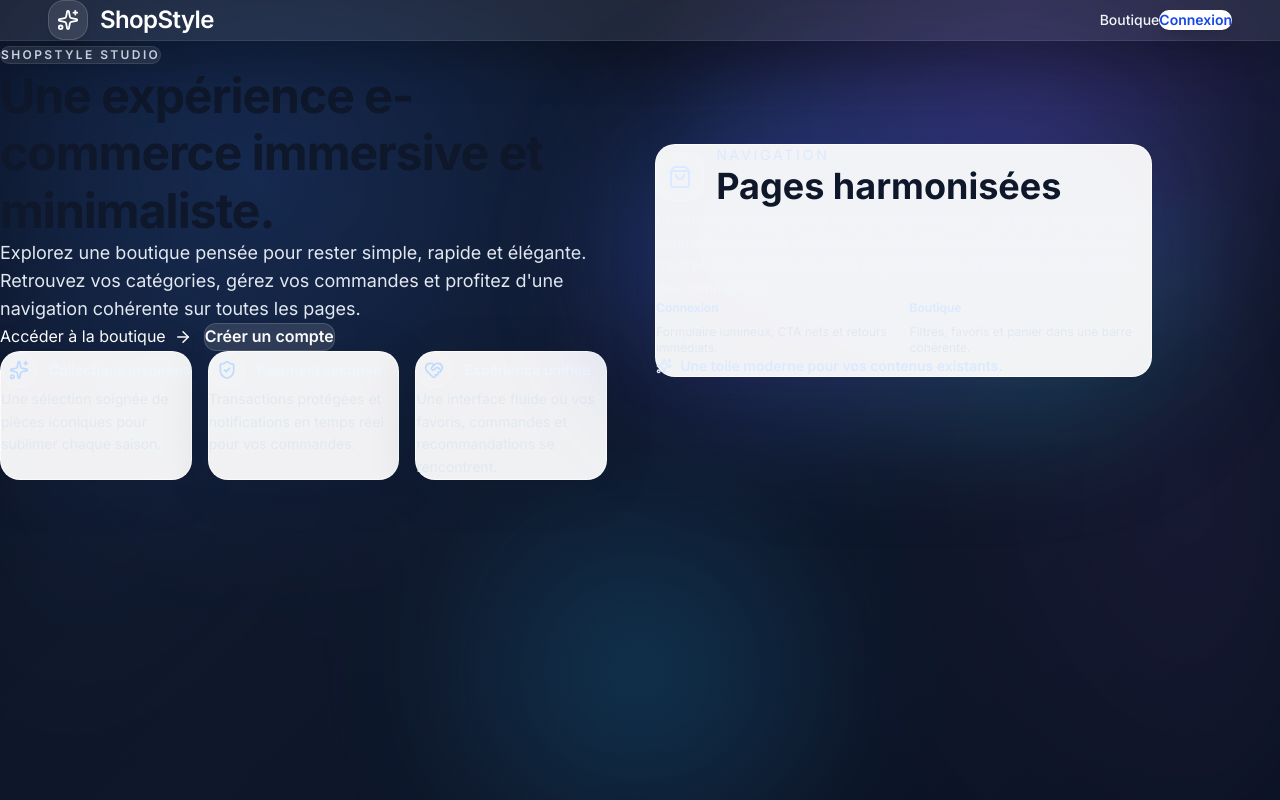
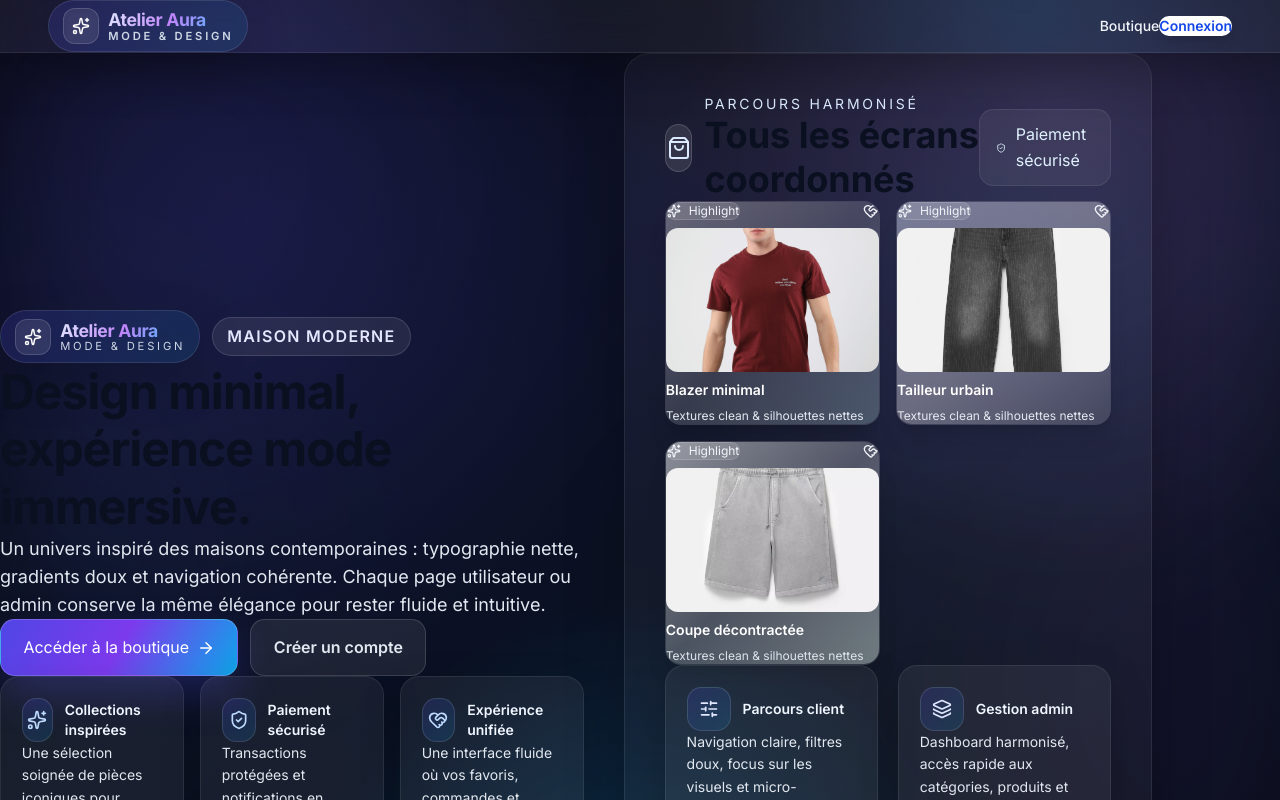
Before and after one commit to JaouharAissa/NextJS-Ecommerce-application, a Next.js app: page / in a window 1280 px wide. Shown: the top 800 px of the page. Built offline with nearby package versions, Linux system fonts and the light colour scheme.

Commit message:
Create cohesive fashion-forward landing design

```diff
--- a/src/app/components/AdminNavbar.tsx
+++ b/src/app/components/AdminNavbar.tsx
@@ -10,10 +10,10 @@ import {
   ClipboardList,
   MessageSquare,
   LogOut,
-  Shield,
   Menu,
   X,
 } from "lucide-react";
+import LogoMark from "./LogoMark";
 
 const adminLinks = [
   { href: "/dashboard", label: "Dashboard", icon: LayoutDashboard },
@@ -53,28 +53,22 @@ export default function AdminNavbar() {
   };
 
   return (
-    <nav className="fixed top-0 left-0 right-0 z-50 bg-white border-b border-gray-200 shadow-sm">
+    <nav className="fixed top-0 left-0 right-0 z-50 glass-nav">
       <div className="container-main">
         <div className="flex items-center justify-between h-16 lg:h-20">
           <Link href="/dashboard" className="flex items-center gap-3">
-            <div className="flex items-center justify-center w-10 h-10 rounded-lg bg-blue-600">
-              <Shield className="text-white" size={22} />
-            </div>
-            <div className="flex flex-col leading-tight">
-              <span className="text-xs font-semibold text-gray-500 uppercase tracking-wider">Administration</span>
-              <span className="text-lg font-bold text-gray-900">ShopStyle</span>
-            </div>
+            <LogoMark size="sm" className="shadow-lg" />
           </Link>
 
-          <div className="hidden lg:flex items-center gap-2">
+          <div className="hidden lg:flex items-center gap-2 text-white">
             {adminLinks.map(({ href, label, icon: Icon }) => (
               <Link
                 key={href}
                 href={href}
-                className={`flex items-center gap-2 px-4 py-2.5 rounded-lg text-sm font-medium transition-colors ${
+                className={`flex items-center gap-2 px-4 py-2.5 rounded-lg text-sm font-medium transition-colors border border-white/10 ${
                   isActive(pathname, href)
-                    ? "bg-blue-600 text-white shadow-md"
-                    : "text-gray-700 hover:bg-gray-100"
+                    ? "bg-white/20 text-white shadow-md"
+                    : "text-slate-100 hover:bg-white/10"
                 }`}
               >
                 <Icon size={18} />
@@ -84,10 +78,10 @@ export default function AdminNavbar() {
           </div>
 
           <div className="hidden lg:flex items-center gap-4">
-            <span className="text-sm text-gray-600">Admin</span>
+            <span className="text-sm text-slate-100">Admin</span>
             <button
               onClick={handleLogout}
-              className="flex items-center gap-2 bg-red-600 hover:bg-red-700 text-white px-4 py-2 rounded-lg text-sm font-semibold transition-colors"
+              className="flex items-center gap-2 bg-white text-blue-700 px-4 py-2 rounded-lg text-sm font-semibold transition-colors shadow-lg"
             >
               <LogOut size={16} />
               Déconnexion
@@ -95,7 +89,7 @@ export default function AdminNavbar() {
           </div>
 
           <button
-            className="lg:hidden text-gray-700 p-2"
+            className="lg:hidden text-white p-2 border border-white/15 rounded-xl bg-white/10"
             onClick={() => setOpen(!open)}
             aria-label="Ouvrir le menu admin"
           >
@@ -104,16 +98,16 @@ export default function AdminNavbar() {
         </div>
 
         {open && (
-          <div className="lg:hidden border-t border-gray-200 bg-white">
+          <div className="lg:hidden border-t border-white/10 bg-slate-900/60 backdrop-blur">
             <div className="px-4 py-4 space-y-2">
               {adminLinks.map(({ href, label, icon: Icon }) => (
                 <Link
                   key={href}
                   href={href}
-                  className={`flex items-center gap-3 px-4 py-3 rounded-lg text-sm font-medium transition-colors ${
+                  className={`flex items-center gap-3 px-4 py-3 rounded-lg text-sm font-medium transition-colors border border-white/10 ${
                     isActive(pathname, href)
-                      ? "bg-blue-600 text-white"
-                      : "text-gray-700 hover:bg-gray-100"
+                      ? "bg-white/20 text-white"
+                      : "text-slate-100 hover:bg-white/10"
                   }`}
                   onClick={() => setOpen(false)}
                 >
@@ -126,7 +120,7 @@ export default function AdminNavbar() {
                   setOpen(false);
                   handleLogout();
                 }}
-                className="w-full flex items-center justify-center gap-2 bg-red-600 hover:bg-red-700 text-white px-4 py-3 rounded-lg text-sm font-semibold transition-colors mt-2"
+                className="w-full flex items-center justify-center gap-2 bg-white text-blue-700 px-4 py-3 rounded-lg text-sm font-semibold transition-colors mt-2"
               >
                 <LogOut size={16} />
                 Déconnexion
--- /dev/null
+++ b/src/app/components/LogoMark.tsx
@@ -0,0 +1,29 @@
+"use client";
+
+import { Sparkles } from "lucide-react";
+
+interface LogoMarkProps {
+  readonly size?: "sm" | "md" | "lg";
+  readonly showTagline?: boolean;
+  readonly className?: string;
+}
+
+export default function LogoMark({ size = "md", showTagline = true, className }: LogoMarkProps) {
+  const sizing = {
+    sm: "gap-2 px-2.5 py-2 text-sm",
+    md: "gap-3 px-3 py-2.5",
+    lg: "gap-3.5 px-3.5 py-3 text-lg",
+  }[size];
+
+  return (
+    <span className={["logo-mark", sizing, className].filter(Boolean).join(" ")}>
+      <span className="inline-flex items-center justify-center w-9 h-9 rounded-xl bg-white/10 border border-white/15 shadow-inner">
+        <Sparkles size={size === "lg" ? 22 : 18} />
+      </span>
+      <span className="logotype">
+        <span className="brand-name">Atelier Aura</span>
+        {showTagline && <span className="brand-tagline">Mode &amp; design</span>}
+      </span>
+    </span>
+  );
+}
--- a/src/app/components/Navbar.tsx
+++ b/src/app/components/Navbar.tsx
@@ -3,7 +3,8 @@
 import Link from "next/link";
 import { useRouter } from "next/navigation";
 import { useEffect, useState } from "react";
-import { Sparkles, LogOut, Menu, X, ListOrdered, LayoutDashboard } from "lucide-react";
+import { LogOut, Menu, X, ListOrdered, LayoutDashboard } from "lucide-react";
+import LogoMark from "./LogoMark";
 
 type NavbarProps = {
   readonly links: readonly { readonly name: string; readonly href: string }[];
@@ -41,10 +42,7 @@ export default function Navbar({ links }: NavbarProps) {
     <nav className="sticky top-0 z-50 glass-nav">
       <div className="container-main py-3 md:py-4 flex items-center justify-between gap-4">
         <Link href="/" className="flex items-center gap-3 text-xl md:text-2xl font-semibold tracking-tight text-white">
-          <span className="inline-flex items-center justify-center w-10 h-10 rounded-2xl bg-white/10 border border-white/15 shadow-lg">
-            <Sparkles size={22} />
-          </span>
-          ShopStyle
+          <LogoMark size="md" />
         </Link>
 
         {/* Menu Desktop */}
--- a/src/app/globals.css
+++ b/src/app/globals.css
@@ -3,18 +3,19 @@
 
 :root {
   /* Refined palette */
-  --primary: #2563eb;
-  --primary-strong: #1d4ed8;
-  --accent: #a855f7;
+  --primary: #4f46e5;
+  --primary-strong: #312e81;
+  --accent: #c084fc;
   --accent-soft: #e9d5ff;
-  --ink-900: #0f172a;
-  --ink-700: #1f2937;
-  --ink-500: #475569;
-  --ink-300: #cbd5e1;
-  --surface: #0b1224;
-  --panel: #0f172a;
+  --ink-900: #0b1021;
+  --ink-700: #1f2a44;
+  --ink-500: #5b6b83;
+  --ink-300: #cdd7e5;
+  --surface: #060914;
+  --panel: #0b1224;
   --card: #0f172a;
   --muted: #c7d2fe;
+  --muted-2: #f3f4ff;
   --glow: rgba(99, 102, 241, 0.15);
   --glass: rgba(255, 255, 255, 0.04);
 
@@ -46,10 +47,10 @@
 }
 
 body {
-  background: radial-gradient(circle at 20% 20%, rgba(59, 130, 246, 0.09), transparent 35%),
-    radial-gradient(circle at 80% 0%, rgba(168, 85, 247, 0.12), transparent 30%),
-    radial-gradient(circle at 50% 80%, rgba(56, 189, 248, 0.08), transparent 25%),
-    linear-gradient(135deg, #0b1224 0%, #0f172a 45%, #0b1224 100%);
+  background: radial-gradient(circle at 20% 20%, rgba(79, 70, 229, 0.16), transparent 36%),
+    radial-gradient(circle at 82% 10%, rgba(192, 132, 252, 0.12), transparent 32%),
+    radial-gradient(circle at 50% 80%, rgba(14, 165, 233, 0.12), transparent 28%),
+    linear-gradient(145deg, #05060b 0%, #0b1224 55%, #060914 100%);
   color: #e2e8f0;
   font-family: 'Inter', -apple-system, BlinkMacSystemFont, 'Segoe UI', sans-serif;
   font-size: 16px;
@@ -91,11 +92,11 @@ body {
   position: absolute;
   inset: 0;
   pointer-events: none;
-  background: radial-gradient(circle at 20% 20%, rgba(59, 130, 246, 0.18), transparent 35%),
-    radial-gradient(circle at 80% 10%, rgba(99, 102, 241, 0.18), transparent 30%),
-    radial-gradient(circle at 50% 80%, rgba(14, 165, 233, 0.18), transparent 30%);
-  filter: blur(60px);
-  opacity: 0.7;
+  background: radial-gradient(circle at 12% 15%, rgba(99, 102, 241, 0.16), transparent 38%),
+    radial-gradient(circle at 85% 15%, rgba(192, 132, 252, 0.14), transparent 32%),
+    radial-gradient(circle at 50% 85%, rgba(34, 211, 238, 0.12), transparent 28%);
+  filter: blur(70px);
+  opacity: 0.75;
 }
 
 .page-shell::after {
@@ -103,6 +104,148 @@ body {
     radial-gradient(circle at 100% 60%, rgba(168, 85, 247, 0.15), transparent 30%);
   mix-blend-mode: screen;
   opacity: 0.5;
+}
+
+.logo-mark {
+  display: inline-flex;
+  align-items: center;
+  gap: 0.6rem;
+  padding: 0.45rem 0.85rem;
+  border-radius: 999px;
+  background: linear-gradient(120deg, rgba(79, 70, 229, 0.2), rgba(14, 165, 233, 0.12));
+  border: 1px solid rgba(255, 255, 255, 0.1);
+  box-shadow: 0 18px 50px rgba(0, 0, 0, 0.18);
+}
+
+.logo-mark .logotype {
+  display: flex;
+  flex-direction: column;
+  line-height: 1.1;
+}
+
+.logo-mark .brand-name {
+  font-size: 1.1rem;
+  font-weight: 800;
+  letter-spacing: -0.02em;
+  background: linear-gradient(120deg, #e0e7ff, #c084fc, #38bdf8);
+  -webkit-background-clip: text;
+  color: transparent;
+}
+
+.logo-mark .brand-tagline {
+  font-size: 0.7rem;
+  text-transform: uppercase;
+  letter-spacing: 0.25em;
+  color: #cdd7e5;
+}
+
+.badge-soft {
+  display: inline-flex;
+  align-items: center;
+  gap: 0.4rem;
+  padding: 0.35rem 0.9rem;
+  border-radius: 999px;
+  background: rgba(255, 255, 255, 0.08);
+  border: 1px solid rgba(255, 255, 255, 0.12);
+  color: #e5e7ff;
+  font-weight: 600;
+  letter-spacing: 0.08em;
+  text-transform: uppercase;
+}
+
+.btn-primary {
+  background: linear-gradient(120deg, #4f46e5, #7c3aed, #0ea5e9);
+  color: white;
+  border: 1px solid rgba(255, 255, 255, 0.18);
+  border-radius: 0.9rem;
+  padding: 0.9rem 1.4rem;
+  transition: all 0.25s ease;
+  box-shadow: 0 18px 40px rgba(79, 70, 229, 0.25);
+}
+
+.btn-primary:hover {
+  transform: translateY(-2px) scale(1.01);
+  box-shadow: 0 20px 55px rgba(124, 58, 237, 0.35);
+}
+
+.btn-ghost {
+  padding: 0.9rem 1.4rem;
+  border-radius: 0.9rem;
+  background: rgba(255, 255, 255, 0.08);
+  border: 1px solid rgba(255, 255, 255, 0.14);
+  color: #e2e8f0;
+  transition: all 0.25s ease;
+}
+
+.btn-ghost:hover {
+  transform: translateY(-2px);
+  border-color: rgba(255, 255, 255, 0.2);
+}
+
+.section-shell {
+  position: relative;
+  border-radius: 1.6rem;
+  padding: 2.5rem;
+  background: rgba(255, 255, 255, 0.04);
+  border: 1px solid rgba(255, 255, 255, 0.08);
+  box-shadow: 0 25px 60px rgba(0, 0, 0, 0.24);
+  overflow: hidden;
+}
+
+.section-shell::before {
+  content: "";
+  position: absolute;
+  inset: 0;
+  background: radial-gradient(circle at 20% 20%, rgba(79, 70, 229, 0.08), transparent 35%),
+    radial-gradient(circle at 80% 20%, rgba(14, 165, 233, 0.08), transparent 30%);
+  opacity: 0.7;
+}
+
+.section-shell > * {
+  position: relative;
+  z-index: 1;
+}
+
+.panel-grid {
+  display: grid;
+  gap: 1.25rem;
+}
+
+@media (min-width: 768px) {
+  .panel-grid {
+    grid-template-columns: repeat(2, minmax(0, 1fr));
+  }
+}
+
+.card-soft {
+  background: rgba(255, 255, 255, 0.06);
+  border: 1px solid rgba(255, 255, 255, 0.08);
+  border-radius: 1.2rem;
+  padding: 1.3rem;
+  box-shadow: 0 15px 40px rgba(0, 0, 0, 0.18);
+}
+
+.icon-pill {
+  display: inline-flex;
+  align-items: center;
+  justify-content: center;
+  width: 2.75rem;
+  height: 2.75rem;
+  border-radius: 0.9rem;
+  background: linear-gradient(135deg, rgba(79, 70, 229, 0.18), rgba(14, 165, 233, 0.14));
+  border: 1px solid rgba(255, 255, 255, 0.12);
+  color: #e0e7ff;
+}
+
+.stat-blend {
+  display: inline-flex;
+  align-items: center;
+  gap: 0.6rem;
+  padding: 0.75rem 1rem;
+  border-radius: 0.9rem;
+  background: rgba(255, 255, 255, 0.06);
+  border: 1px solid rgba(255, 255, 255, 0.08);
+  color: #e0f2fe;
 }
 
 /* Content wrapper */
@@ -216,9 +359,12 @@ html {
 }
 
 .glass-nav {
-  background: rgba(255, 255, 255, 0.08);
+  background: radial-gradient(circle at 20% 20%, rgba(79, 70, 229, 0.12), transparent 30%),
+    radial-gradient(circle at 80% 0%, rgba(14, 165, 233, 0.12), transparent 30%),
+    rgba(255, 255, 255, 0.05);
   border-bottom: 1px solid rgba(255, 255, 255, 0.08);
   box-shadow: 0 12px 50px rgba(0, 0, 0, 0.28);
+  backdrop-filter: blur(18px);
 }
 
 .glass-button {
--- a/src/app/page.tsx
+++ b/src/app/page.tsx
@@ -1,7 +1,18 @@
 "use client";
 
 import Link from "next/link";
-import { ArrowRight, ShieldCheck, Sparkles, ShoppingBag, HeartHandshake } from "lucide-react";
+import Image from "next/image";
+import {
+  ArrowRight,
+  ShieldCheck,
+  Sparkles,
+  ShoppingBag,
+  HeartHandshake,
+  Layers,
+  SlidersHorizontal,
+  Palette,
+} from "lucide-react";
+import LogoMark from "./components/LogoMark";
 
 const highlights = [
   {
@@ -21,48 +32,77 @@ const highlights = [
   },
 ];
 
+const productShowcase = [
+  {
+    name: "Blazer minimal",
+    image: "/uploads/1764162011711-65024461-8_U2_A0307_fa368d5921.jpg",
+    tone: "from-white/30 via-white/10 to-cyan-100/20",
+  },
+  {
+    name: "Tailleur urbain",
+    image: "/uploads/1764162242266-963892956-07687575833-A6M.webp",
+    tone: "from-indigo-100/40 via-purple-50/30 to-white/10",
+  },
+  {
+    name: "Coupe décontractée",
+    image: "/uploads/1764162546443-117641503-03696512802-a6m.webp",
+    tone: "from-slate-50/50 via-white/20 to-emerald-50/40",
+  },
+];
+
+const flows = [
+  {
+    title: "Parcours client",
+    description: "Navigation claire, filtres doux, focus sur les visuels et micro-interactions discrètes.",
+    icon: <SlidersHorizontal className="w-5 h-5" />,
+  },
+  {
+    title: "Gestion admin",
+    description: "Dashboard harmonisé, accès rapide aux catégories, produits et commandes en un clic.",
+    icon: <Layers className="w-5 h-5" />,
+  },
+  {
+    title: "Palette cohérente",
+    description: "Soft gradients, typographie nette et composants réutilisables pour tout l’écosystème.",
+    icon: <Palette className="w-5 h-5" />,
+  },
+];
+
 export default function Home() {
   return (
     <div className="min-h-screen bg-pattern text-white">
-      <div className="max-w-6xl mx-auto px-4 py-16 lg:py-24">
-        <div className="grid lg:grid-cols-[1.1fr_0.9fr] gap-12 items-center">
+      <div className="max-w-6xl mx-auto px-4 py-16 lg:py-24 space-y-16">
+        <div className="grid lg:grid-cols-[1.05fr_0.95fr] gap-10 items-center">
           <div className="space-y-8">
-            <div className="inline-flex items-center gap-2 px-3 py-2 rounded-full bg-white/10 border border-white/10 text-xs font-semibold uppercase tracking-[0.2em] text-blue-100">
-              ShopStyle Studio
+            <div className="flex items-center gap-3">
+              <LogoMark />
+              <span className="badge-soft">Maison moderne</span>
             </div>
             <div className="space-y-4">
               <h1 className="text-4xl sm:text-5xl lg:text-6xl font-extrabold leading-tight">
-                Une expérience e-commerce immersive et minimaliste.
+                Design minimal, expérience mode immersive.
               </h1>
               <p className="text-lg text-slate-200 max-w-2xl">
-                Explorez une boutique pensée pour rester simple, rapide et élégante. Retrouvez vos catégories, gérez vos commandes et
-                profitez d&apos;une navigation cohérente sur toutes les pages.
+                Un univers inspiré des maisons contemporaines : typographie nette, gradients doux et navigation cohérente. Chaque page
+                utilisateur ou admin conserve la même élégance pour rester fluide et intuitive.
               </p>
             </div>
 
             <div className="flex flex-wrap gap-3">
-              <Link
-                href="/login"
-                className="btn-primary inline-flex items-center gap-2 shadow-xl"
-              >
+              <Link href="/login" className="btn-primary inline-flex items-center gap-2 shadow-xl">
                 Accéder à la boutique
                 <ArrowRight size={18} />
               </Link>
-              <Link
-                href="/register"
-                className="glass-button inline-flex items-center gap-2 px-5 py-3 rounded-xl font-semibold"
-              >
+              <Link href="/register" className="btn-ghost inline-flex items-center gap-2 font-semibold">
                 Créer un compte
               </Link>
             </div>
 
             <div className="grid sm:grid-cols-3 gap-4">
               {highlights.map((item) => (
-                <div key={item.title} className="glass-card p-5">
+                <div key={item.title} className="card-soft">
                   <div className="flex items-center gap-3 text-sm font-semibold text-blue-50">
-                    <span className="inline-flex items-center justify-center w-9 h-9 rounded-full bg-white/10 border border-white/15">
-                      {item.icon}
-                    </span>
+                    <span className="icon-pill">{item.icon}</span>
                     {item.title}
                   </div>
                   <p className="mt-3 text-sm text-slate-200 leading-relaxed">{item.description}</p>
@@ -71,40 +111,69 @@ export default function Home() {
             </div>
           </div>
 
-          <div className="relative">
-            <div className="absolute -inset-8 bg-gradient-to-br from-blue-500/40 via-indigo-500/30 to-emerald-400/30 blur-3xl rounded-full" />
-            <div className="relative glass-card p-8 border-white/15">
-              <div className="flex items-center gap-3 mb-6 text-blue-100">
+          <div className="section-shell">
+            <div className="flex items-center justify-between mb-6 text-blue-100">
+              <div className="flex items-center gap-3">
                 <div className="w-12 h-12 rounded-2xl bg-white/10 border border-white/15 grid place-items-center">
                   <ShoppingBag className="w-6 h-6" />
                 </div>
                 <div>
-                  <p className="text-sm uppercase tracking-[0.2em]">Navigation</p>
-                  <h2 className="text-2xl font-bold">Pages harmonisées</h2>
+                  <p className="text-sm uppercase tracking-[0.2em]">Parcours harmonisé</p>
+                  <h2 className="text-2xl font-bold">Tous les écrans coordonnés</h2>
                 </div>
               </div>
+              <span className="stat-blend">
+                <ShieldCheck size={18} />
+                Paiement sécurisé
+              </span>
+            </div>
 
-              <div className="space-y-4 text-slate-100 text-sm">
-                <p className="leading-relaxed">
-                  Chaque écran adopte une même identité visuelle : surfaces translucides, contrastes assumés et hiérarchie claire.
-                  Retrouvez instantanément vos repères, que vous soyez sur la page d&apos;accueil, la boutique, ou la gestion des commandes.
-                </p>
-                <div className="grid grid-cols-2 gap-3 text-xs text-blue-100">
-                  <div className="surface-panel p-4 flex flex-col gap-2">
-                    <span className="font-semibold">Connexion</span>
-                    <span className="text-slate-200">Formulaire lumineux, CTA nets et retours immédiats.</span>
-                  </div>
-                  <div className="surface-panel p-4 flex flex-col gap-2">
-                    <span className="font-semibold">Boutique</span>
-                    <span className="text-slate-200">Filtres, favoris et panier dans une barre cohérente.</span>
+            <div className="grid grid-cols-2 gap-4">
+              {productShowcase.map((item, index) => (
+                <div
+                  key={item.name}
+                  className="relative overflow-hidden rounded-2xl border border-white/10 bg-white/5 shadow-xl group"
+                >
+                  <div className={`absolute inset-0 bg-gradient-to-br ${item.tone}`} />
+                  <div className="relative p-4 flex flex-col gap-2">
+                    <div className="flex items-center justify-between text-xs text-slate-100">
+                      <span className="inline-flex items-center gap-2 px-3 py-1 rounded-full bg-white/10 border border-white/15">
+                        <Sparkles size={14} /> Highlight
+                      </span>
+                      <HeartHandshake className="w-4 h-4" />
+                    </div>
+                    <div className="relative h-36 rounded-xl overflow-hidden">
+                      <Image
+                        src={item.image}
+                        alt={item.name}
+                        fill
+                        className="object-cover transition duration-500 group-hover:scale-105"
+                        sizes="(max-width: 768px) 100vw, 50vw"
+                        priority={index === 0}
+                      />
+                    </div>
+                    <p className="text-sm font-semibold text-white">{item.name}</p>
+                    <span className="text-xs text-slate-200">Textures clean & silhouettes nettes</span>
                   </div>
                 </div>
-                <p className="flex items-center gap-2 text-blue-100 font-semibold">
-                  <Sparkles size={16} />
-                  Une toile moderne pour vos contenus existants.
-                </p>
-              </div>
+              ))}
             </div>
+
+            <div className="mt-6 panel-grid">
+              {flows.map((flow) => (
+                <div key={flow.title} className="card-soft">
+                  <div className="flex items-center gap-3 text-sm font-semibold text-blue-50">
+                    <span className="icon-pill">{flow.icon}</span>
+                    {flow.title}
+                  </div>
+                  <p className="mt-3 text-sm text-slate-200 leading-relaxed">{flow.description}</p>
+                </div>
+              ))}
+            </div>
+            <p className="mt-4 flex items-center gap-2 text-blue-100 font-semibold">
+              <Sparkles size={16} />
+              Une toile moderne pour vos pages produits, catégories, checkout et dashboard.
+            </p>
           </div>
         </div>
       </div>
```
